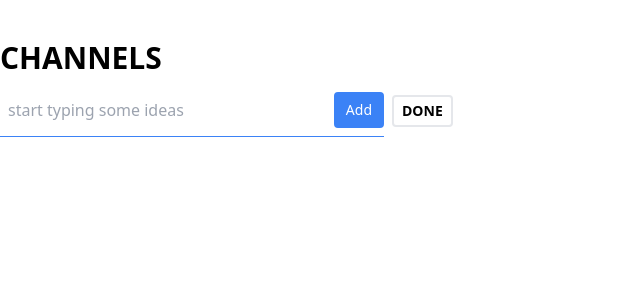
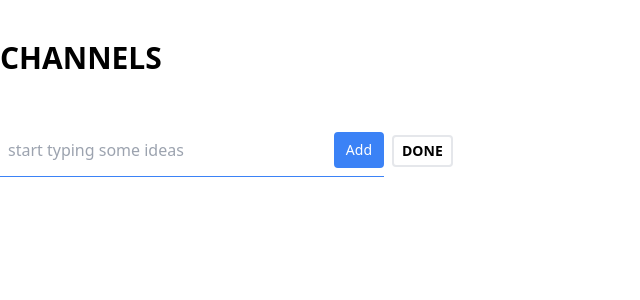
Before and after one commit to flrnd/lean-canvas-app, a React (Create React App) app: page /edit/channels in a window 1280 px wide. Shown: the top 300 px of the page, without its empty margins (0-640 px from the left). Built offline with nearby package versions, Linux system fonts and the light colour scheme.

Commit message:
Add some margin space between title and form

```diff
--- a/src/components/edit.tsx
+++ b/src/components/edit.tsx
@@ -36,7 +36,7 @@ const Edit = () => {
       <main className="container">
         <div className="flex items-center py-2">
           <EditForm addValue={(value: string) => addValue(value)} />
-          <button className="flex-shrink-0 text-sm py-1 px-2 ml-2 font-bold uppercase border-2 hover:border-black rounded">
+          <button className="flex-shrink-0 text-sm py-1 px-2 ml-2 mt-10 font-bold uppercase border-2 hover:border-black rounded">
             <Link onClick={() => handleData()} to="/">
               Done
             </Link>
--- a/src/components/editForm.tsx
+++ b/src/components/editForm.tsx
@@ -9,7 +9,7 @@ const EditForm = ({ addValue }: Props) => {
 
   return (
     <form
-      className="w-full max-w-sm"
+      className="w-full max-w-sm mt-10"
       onSubmit={(event) => {
         event.preventDefault()
         addValue(value)
```
